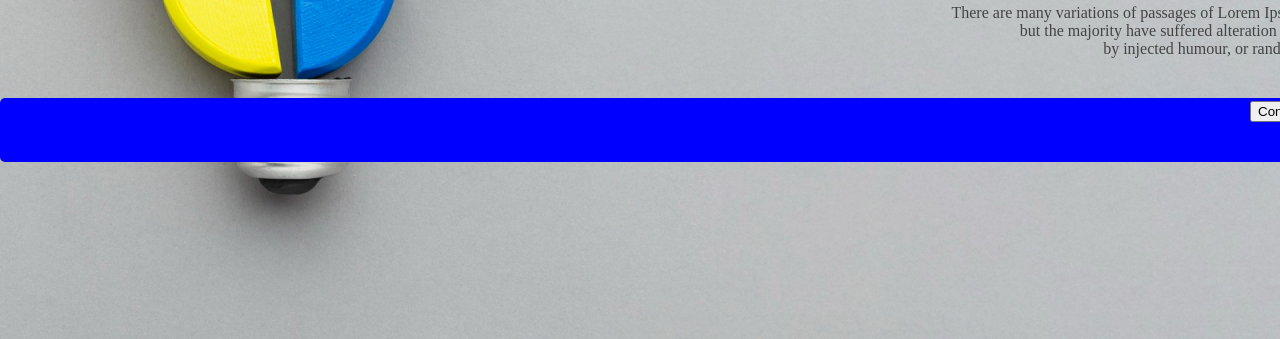
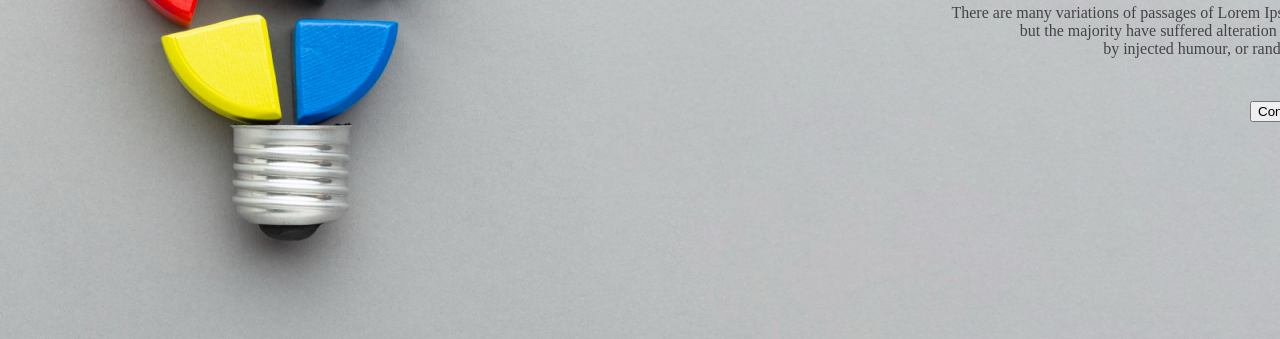
Before and after one commit to jewelsharkar/first-assignment, a plain HTML site: page index.html in a window 1280 px wide. Shown: the part 461-800 px from the top of the page. Drawn offline with Linux system fonts and the light colour scheme.

Commit message:
cheaking

```diff
--- a/styles/assignment.css
+++ b/styles/assignment.css
@@ -8,7 +8,10 @@
     background-repeat: no-repeat;
     background-position: center;
     width: 1600px;
-    height: 809px;
+    height: 900px;
+    display: block;
+    margin-left: auto;
+    margin-right: auto;
 }
 
 .header-title {
@@ -31,7 +34,6 @@
 .header-btn {
     padding: 0px 230PX 40PX 1250PX;
     border: 1px;
-    background-color: blue;
     border-radius: 5px;
     font-size: 20px;
 }
```
